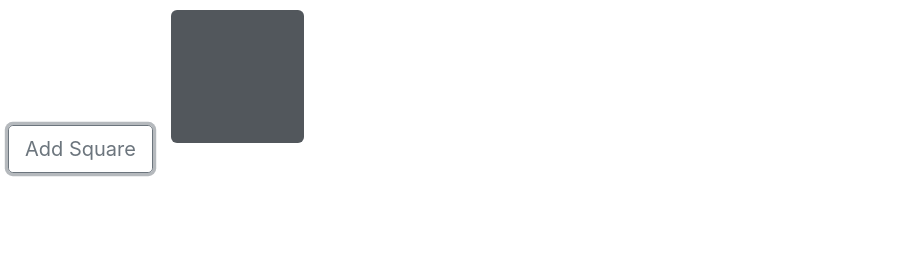
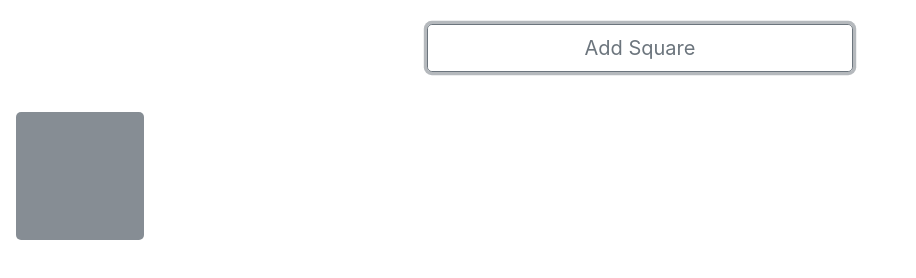
Before and after one commit to cattmampbell/dom-dom-dommm, a plain HTML site: page index.html in a window 1280 px wide. Both pictures are taken after a click on the button "Add Square". Shown: the whole page, without its empty margins (0-916 px from the left). Drawn offline with nearby package versions, Linux system fonts and the light colour scheme.

Commit message:
Added new interactivity/styling via scripts.js and styles.css files.

```diff
--- a/scripts.js
+++ b/scripts.js
@@ -4,25 +4,54 @@ document.addEventListener("DOMContentLoaded", function() {
     div.className = "header-container"; // Gives a class name / applies styling via Bootstrap 4.
     document.body.appendChild(div); // Places <div class="header=container"> into <body> of HTML.
 
+    let divRow1 = document.createElement("div"); // Creates <div class="row">
+    divRow1.className = "row";
+    div.appendChild(divRow1);
+
+    let divCol1 = document.createElement("div"); // Creates <div class="col-12">
+    divCol1.className = "col-12 text-center";
+    divRow1.appendChild(divCol1);
+
     let btn = document.createElement("button"); // Creates <button> element.
     let btnTxt = document.createTextNode("Add Square"); // Creates textual content.
     btn.appendChild(btnTxt); // Adds textual content to <button> element.
-    btn.className = "btn btn-lg btn-outline-secondary mx-2 my-2";
-    div.appendChild(btn);
+    btn.className = "btn col-4 btn-lg btn-outline-secondary px-2 py-2 mx-2 my-4";
+    divCol1.appendChild(btn);
+
+    let divRow2 = document.createElement("div"); // Creates <div class="row">
+    divRow2.className = "row";
+    div.appendChild(divRow2);
+
+    let divCol2 = document.createElement("div"); // Creates <div class="col-12">
+    divCol2.className = "col-12";
+    divRow2.appendChild(divCol2);
 
     let idCount = 0; // Creates 'idCount', set value to 0.
 
     // Creates addSquare() function.
     function addSquare() {
-        let divSquare = document.createElement("div");
+        let divSquare = document.createElement("div"); // Creates <div class="div-square">
         divSquare.className = "div-square";
-        div.appendChild(divSquare);
+        divCol2.appendChild(divSquare);
         idCount++; // Adds +1 to 'idCount' with each iteration of addSquare() function.
         divSquare.id = idCount;
+
+        let divHead = document.createElement("h1"); // Creates <h1>
+        let divTxt = document.createTextNode(idCount);
+        divHead.appendChild(divTxt);
+        divHead.className = "h1 text-center text-light justify-content-center align-items-center mt-4";
+        divHead.style.visibility = "hidden"; // Sets the CSS 'visible' Property to a value of 'hidden'.
+        divSquare.appendChild(divHead);
+
+        // Creates showTxt() function.
+        function showTxt() {
+            divHead.style.visibility = "visible"; // Sets the CSS 'visible' Property to a value of 'visible'.
+        };
+
+        // Listens for <div class="div-square" to be moused over, then runs showTxt() function.
+        divSquare.addEventListener("mouseover", showTxt);
     };
 
     // Listens for <button> to be clicked, then runs addSquare() function.
     btn.addEventListener("click", addSquare);
-
-
 });
--- a/styles.css
+++ b/styles.css
@@ -1,13 +1,9 @@
-button {
-    /* position: fixed; */
-}
-
 .div-square {
-    width: 8.3rem;
-    height: 8.3rem;
+    width: 8rem;
+    height: 8rem;
     padding: 1rem;
-    margin: 0.65rem;
-    background-color: rgba(52, 58, 64, 0.850);
-    border-radius: 6px;
+    margin: 1rem;
+    background-color: rgb(108, 117, 125, 0.825);
+    border-radius: 5px;
     display: inline-block;
 }
```
